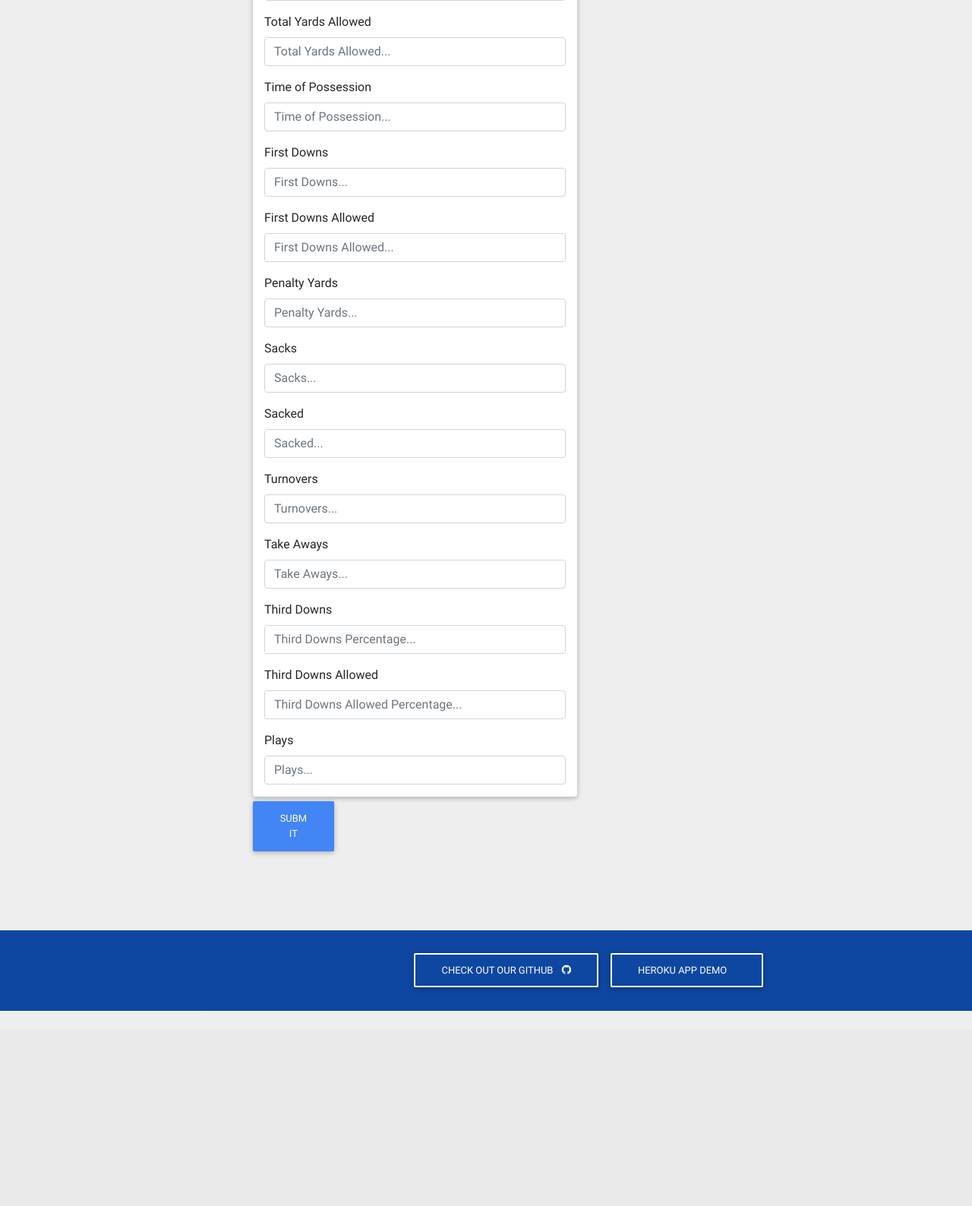
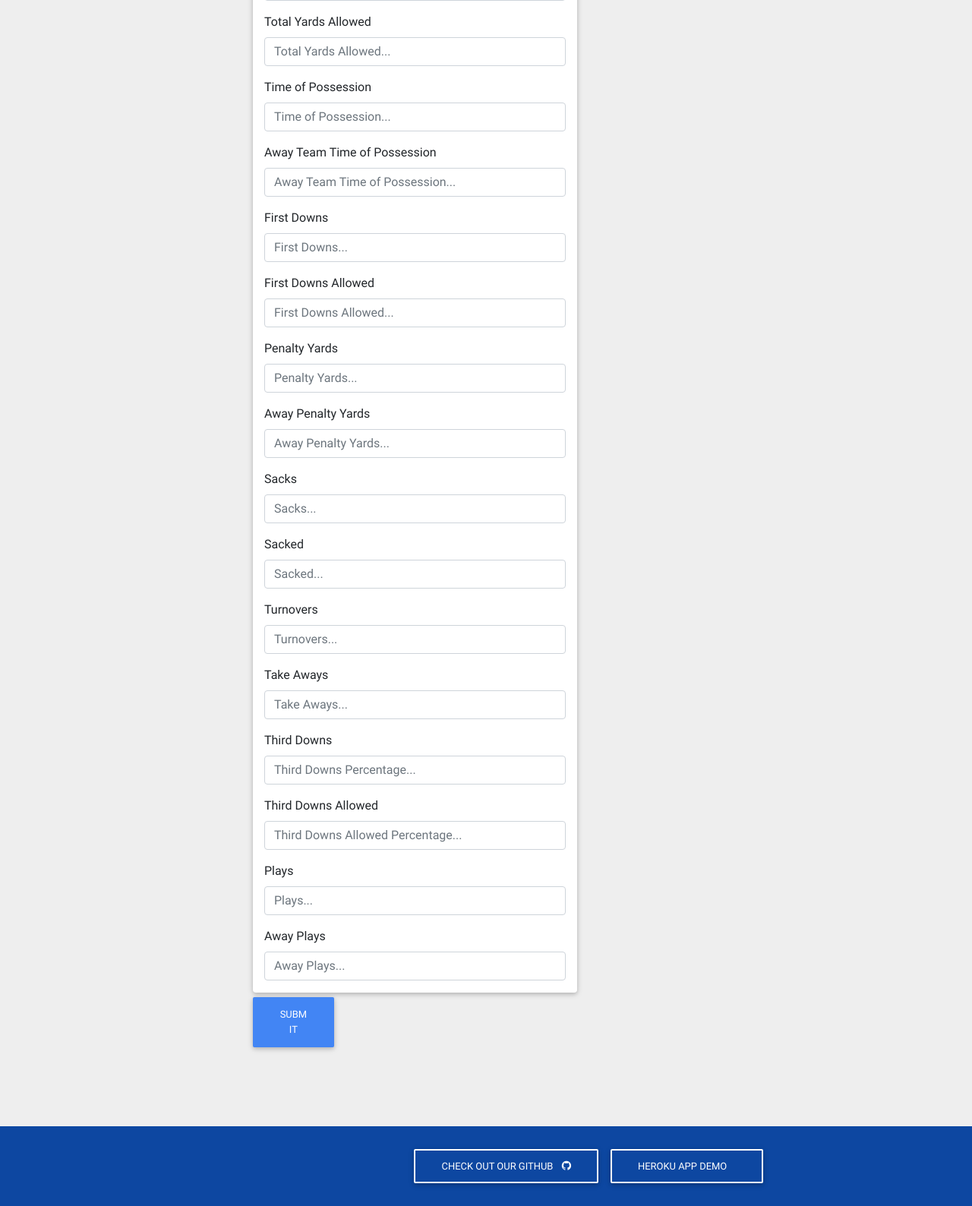
Before and after one commit to mynameisjohnn/nfl_dashboard, a Flask app: page /predictions in a window 1280 px wide. Shown: the part 888-2476 px from the top of the page at 76% size. Before the commit the page ends 2219 px from the top, so only its background shows below. Run offline with Flask 2, Linux system fonts and the light colour scheme; some libraries are stand-ins or nearby versions.

Commit message:
completed autofill

```diff
--- a/static/js/autofill.js
+++ b/static/js/autofill.js
@@ -6,7 +6,7 @@ $(document).on('change', '.select_team', function () {
     if (home_team != 'default' && away_team != 'default') {
         d3.json("/teams-data", function (error, teamData) {
             if (error) return console.warn(error);
-            console.log(teamData);
+            // console.log(teamData);
 
             let homeTeamInfo,
                 awayTeamInfo;
@@ -24,7 +24,6 @@ $(document).on('change', '.select_team', function () {
             }
 
             // Calculate Time Of Possessions
-
             let homeTOP = 60 * parseFloat(homeTeamInfo.TOP) / (parseFloat(homeTeamInfo.TOP) + parseFloat(awayTeamInfo.TOP));
             let awayTOP = 60 - homeTOP;
             document.getElementById("h_top").value = homeTOP.toFixed(2);
--- a/templates/prediction_model.html
+++ b/templates/prediction_model.html
@@ -74,7 +74,7 @@
                                         <div class="form-group">
                                             <br>
                                             <label for="exampleFormControlSelect1">Home Team</label>
-                                            <select class="form-control" id="h_team" name="team">
+                                            <select class="form-control select_team" id="h_team" name="team">
                                                 <option selected>Choose...</option>
                                                 <option value="ARI">Arizona Cardinals</option>
                                                 <option value="ATL">Atlanta Falcons</option>
@@ -112,7 +112,7 @@
                                         </div>
                                         <div class="form-group">
                                             <label for="exampleFormControlSelect1">Away Team</label>
-                                            <select class="form-control" id="a_team" name="opp">
+                                            <select class="form-control select_team" id="a_team" name="opp">
                                                 <option selected>Choose...</option>
                                                 <option value="ARI">Arizona Cardinals</option>
                                                 <option value="ATL">Atlanta Falcons</option>
@@ -185,6 +185,10 @@
                                             <input type="text" class="form-control" id="h_top" name="TOP" placeholder="Time of Possession...">
                                         </div>
                                         <div class="form-group">
+                                            <label for="exampleFormControlInput1">Away Team Time of Possession</label>
+                                            <input type="text" class="form-control" id="a_top" placeholder="Away Team Time of Possession...">
+                                        </div>
+                                        <div class="form-group">
                                             <label for="exampleFormControlInput1">First Downs</label>
                                             <input type="text" class="form-control" id="h_first" name="first_downs" placeholder="First Downs...">
                                         </div>
@@ -195,6 +199,10 @@
                                         <div class="form-group">
                                             <label for="exampleFormControlInput1">Penalty Yards</label>
                                             <input type="text" class="form-control" id="h_penalty" name="penalty_yards" placeholder="Penalty Yards...">
+                                        </div>
+                                        <div class="form-group">
+                                            <label for="exampleFormControlInput1">Away Penalty Yards</label>
+                                            <input type="text" class="form-control" id="a_penalty" name="penalty_yards" placeholder="Away Penalty Yards...">
                                         </div>
                                         <div class="form-group">
                                             <label for="exampleFormControlInput1">Sacks</label>
@@ -223,6 +231,10 @@
                                         <div class="form-group">
                                             <label for="exampleFormControlInput1">Plays</label>
                                             <input type="text" class="form-control" id="h_plays" name="plays" placeholder="Plays...">
+                                        </div>
+                                        <div class="form-group">
+                                            <label for="exampleFormControlInput1">Away Plays</label>
+                                            <input type="text" class="form-control" id="a_plays" name="plays" placeholder="Away Plays...">
                                         </div>
                                     </div>
                                 </div>
@@ -328,6 +340,8 @@
                 // Animations initialization
                 new WOW().init();
             </script>
+            <script src="https://cdnjs.cloudflare.com/ajax/libs/d3/4.13.0/d3.min.js"></script>
+            <script src="{{ url_for('static', filename='js/autofill.js') }}"></script>
 
     </body>
 
```
